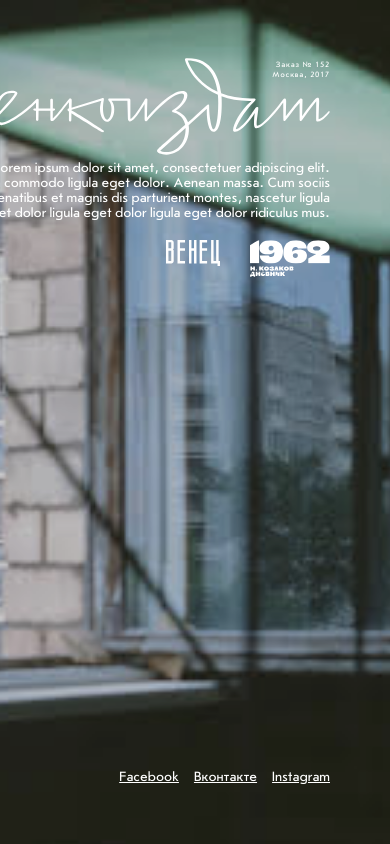
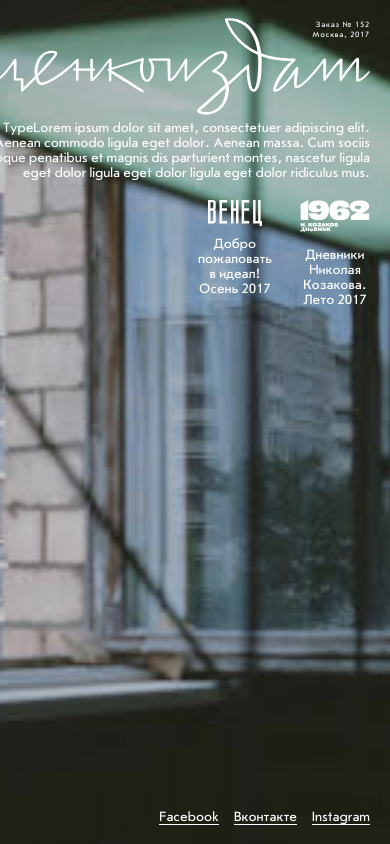
Before and after one commit to almosk/Glushenkoizdat, a plain HTML site: page index.html in a window 390 px wide. Drawn offline with Linux system fonts and the light colour scheme.

Commit message:
мелочи

```diff
--- a/index.html
+++ b/index.html
@@ -37,8 +37,14 @@
             TypeLorem ipsum dolor sit amet, consectetuer adipiscing elit. Aenean commodo ligula eget dolor. Aenean massa. Cum sociis natoque penatibus et magnis dis parturient montes, nascetur  ligula eget dolor  ligula eget dolor  ligula eget dolor ridiculus mus.
           </div>
           <div class="books">
-            <a id="venec" href="#"></a>
-            <a id="b1962" href="#"></a>
+            <a href="#">
+              <div id="venec" class="bookslogo"></div>
+              <div class="description">Добро пожаловать в идеал! Осень 2017</div>
+            </a>
+            <a href="#">
+              <div id="b1962" class="bookslogo"></div>
+              <div class="description">Дневники Николая Козакова. Лето 2017</div>
+            </a>
           </div>
         </section>
 
--- a/js/scenario.js
+++ b/js/scenario.js
@@ -2,5 +2,5 @@
   function show() {
     $('#video').toggleClass('hidden')
   }
-  setTimeout(show, 1000)
+  setTimeout(show, 1500)
 })
--- a/scss/index.scss
+++ b/scss/index.scss
@@ -123,24 +123,55 @@
     margin-top: 20px;
 
     a {
-      display: block;
+      position: relative;
+      opacity: .5;
+      width: 70px;
+      margin-left: 30px;
+      display: flex;
+      flex-direction: column;
+      justify-content: flex-start;
+      align-items: center;
+
+      .bookslogo {
+        background-size: contain;
+        background-repeat: no-repeat;
+      }
+
+
+      .description {
+        position: relative;
+        font-family: Journal Sans;
+        font-size: 14px;
+        color: #FFFFFF;
+        line-height: 15px;
+        text-align: center;
+        transition: .3s ease;
+        width: 80px;
+        margin-top: 10px;
+
+        opacity: 0;
+        display: none;
+      }
     }
 
     a:hover {
-      transform: scale(1.1);
-      transition: .3s ease;
+      .description {
+        opacity: 100;
+        display: block;
+      }
+
+      opacity: 100;
     }
 
     #venec {
       background-image: url(../img/venec.svg);
       width: 54px;
       height: 26px;
-      margin-right: 30px;
     }
 
     #b1962 {
       background-image: url(../img/1962.svg);
-      width: 80px;
+      width: 70px;
       height: 37px;
     }
   }
@@ -154,13 +185,25 @@
 
   a {
     display: block;
+    position: relative;
     font-family: Journal Sans;
     font-size: 14px;
     color: #FFFFFF;
     letter-spacing: 0;
     line-height: 15px;
     margin-left: 15px;
-    text-decoration: underline;
+    // text-decoration: underline;
+
+  }
+
+  a::after {
+    content: '';
+    background-color: white;
+    width: 100%;
+    height: 1px;
+    left: 0;
+    bottom: -1px;
+    position: absolute;
   }
 }
 
@@ -179,14 +222,33 @@
     background-size: cover;
     background-repeat: no-repeat;
   }
+
+    .top {
+        .books {
+        a {
+          opacity: 1;
+
+          .description {
+            display: block;
+            opacity: 100;
+          }
+        }
+
+        a:hover {
+          transform: scale(1);
+        }
+    }
+  }
 }
 
-@media (max-width: 375px) {
+@media (max-width: 667px) {
   .main {
     height: calc(100vh - 40px);
     right: 20px;
     top: 20px;
   }
+}
+@media (max-width: 375px) {
 
   .top {
     .zakaz {
@@ -200,11 +262,5 @@
       width: calc(100vw - 120px);
       margin-top: -20px;
     }
-
-    .books {
-      a:hover {
-        transform: scale(1);
-      }
-    }
   }
 }
```
Also changed, not shown: css/index.css, 1 other file.
